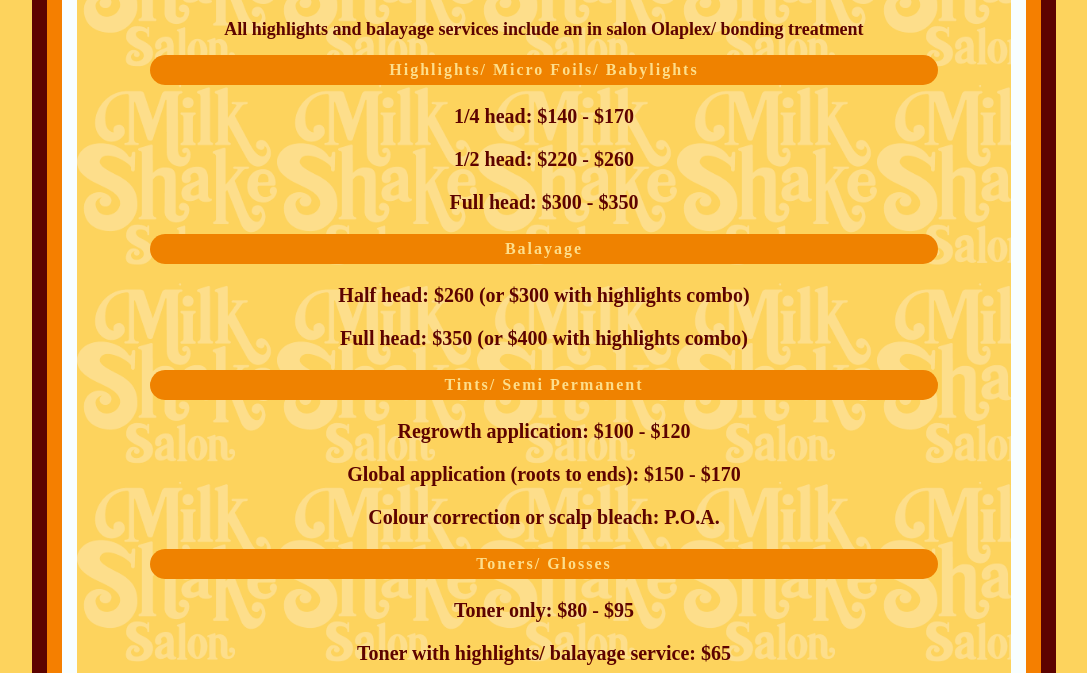
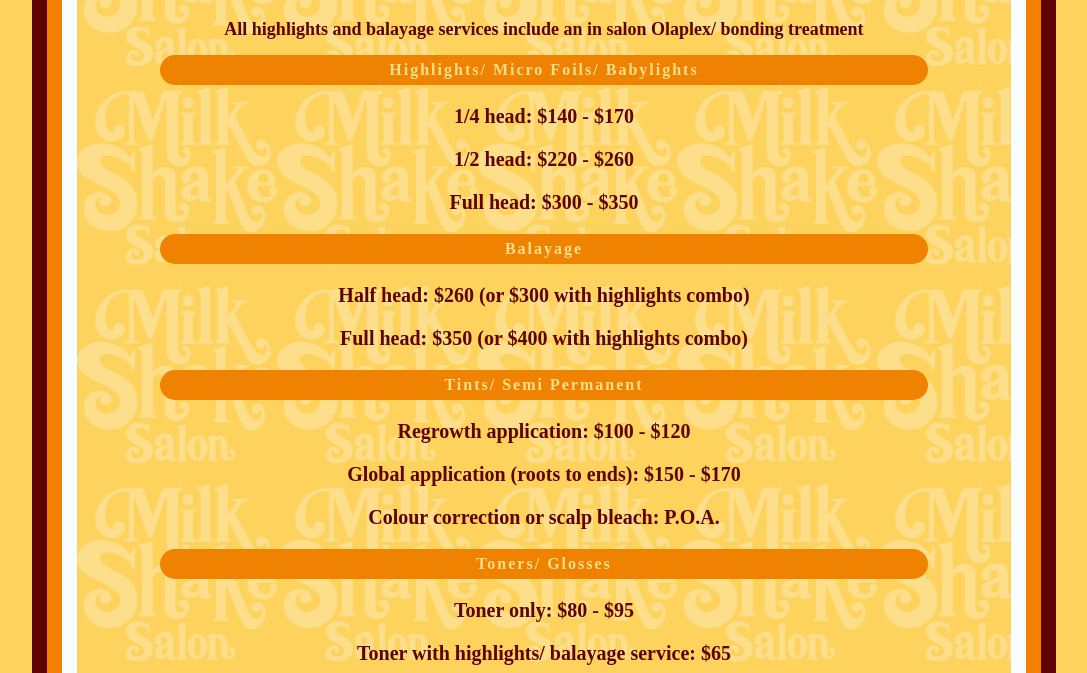
Before and after one commit to shutcheson/KaszandraDeeHair, a plain HTML site: page index.html in a window 1280 px wide. Shown: the part 127-800 px from the top of the page, without its empty margins (96-1183 px from the left). Drawn offline with Linux system fonts and the light colour scheme; a web font is replaced by a local one.

Commit message:
Update style.css

```diff
--- a/style.css
+++ b/style.css
@@ -166,9 +166,9 @@
     margin: auto;
     border-radius: 26px;
     color: #fdde8b;
-    padding-bottom: 6px;
-    padding-top: 6px;
+    padding: 10px;
   }
+
   #main-heading {
     color: #5d0300;
     font-size: 18px;
```
